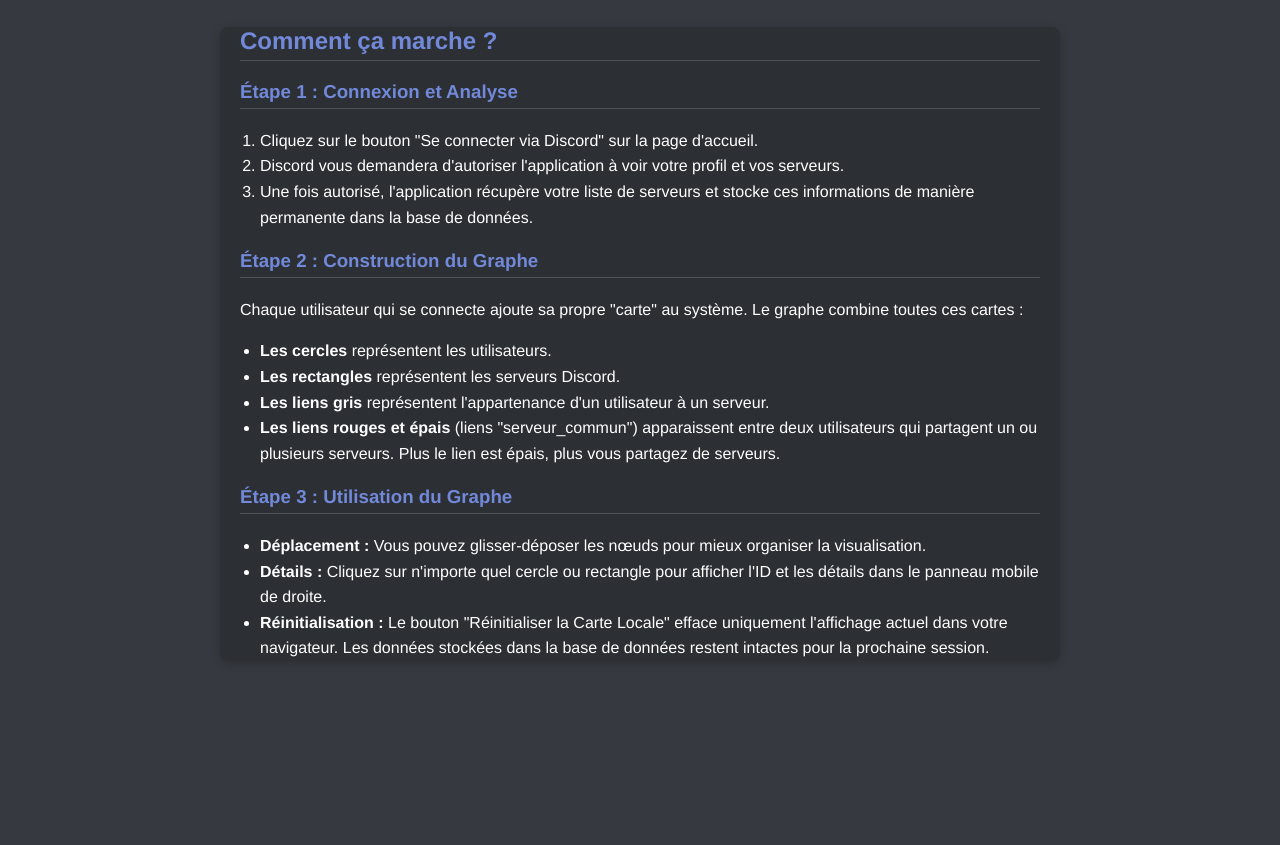
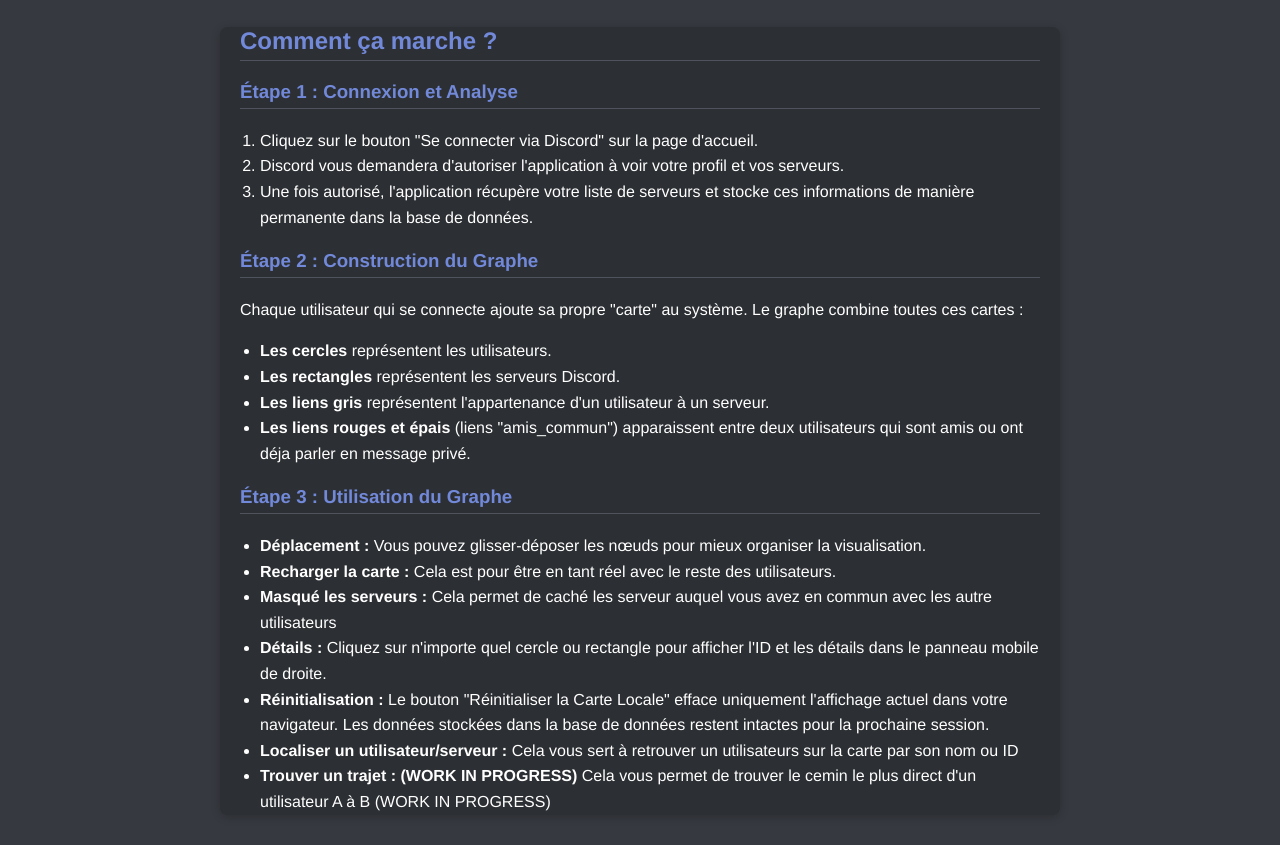
Before and after one commit to Friendtree0/Friendtree0.github.io, a plain HTML site: page tutoriel.html in a window 1280 px wide. Shown: the part 106-951 px from the top of the page. Before the commit the page ends 800 px from the top, so only its background shows below. Drawn offline with Linux system fonts and the light colour scheme.

Commit message:
Update tutoriel.html

```diff
--- a/tutoriel.html
+++ b/tutoriel.html
@@ -33,14 +33,18 @@
             <li><strong>Les cercles</strong> représentent les utilisateurs.</li>
             <li><strong>Les rectangles</strong> représentent les serveurs Discord.</li>
             <li><strong>Les liens gris</strong> représentent l'appartenance d'un utilisateur à un serveur.</li>
-            <li><strong>Les liens rouges et épais</strong> (liens "serveur_commun") apparaissent entre deux utilisateurs qui partagent un ou plusieurs serveurs. Plus le lien est épais, plus vous partagez de serveurs.</li>
+            <li><strong>Les liens rouges et épais</strong> (liens "amis_commun") apparaissent entre deux utilisateurs qui sont amis ou ont déja parler en message privé.</li>
         </ul>
 
         <h3>Étape 3 : Utilisation du Graphe</h3>
         <ul>
             <li><strong>Déplacement :</strong> Vous pouvez glisser-déposer les nœuds pour mieux organiser la visualisation.</li>
+            <li><strong>Recharger la carte :</strong> Cela est pour être en tant réel avec le reste des utilisateurs.</li>
+            <li><strong>Masqué les serveurs :</strong> Cela permet de caché les serveur auquel vous avez en commun avec les autre utilisateurs</li>
             <li><strong>Détails :</strong> Cliquez sur n'importe quel cercle ou rectangle pour afficher l'ID et les détails dans le panneau mobile de droite.</li>
             <li><strong>Réinitialisation :</strong> Le bouton "Réinitialiser la Carte Locale" efface uniquement l'affichage actuel dans votre navigateur. Les données stockées dans la base de données restent intactes pour la prochaine session.</li>
+            <li><strong>Localiser un utilisateur/serveur :</strong> Cela vous sert à retrouver un utilisateurs sur la carte par son nom ou ID</li>
+            <li><strong>Trouver un trajet : (WORK IN PROGRESS)</strong> Cela vous permet de trouver le cemin le plus direct d'un utilisateur A à B (WORK IN PROGRESS)</li>
         </ul>
     </div>
 </body>
```
